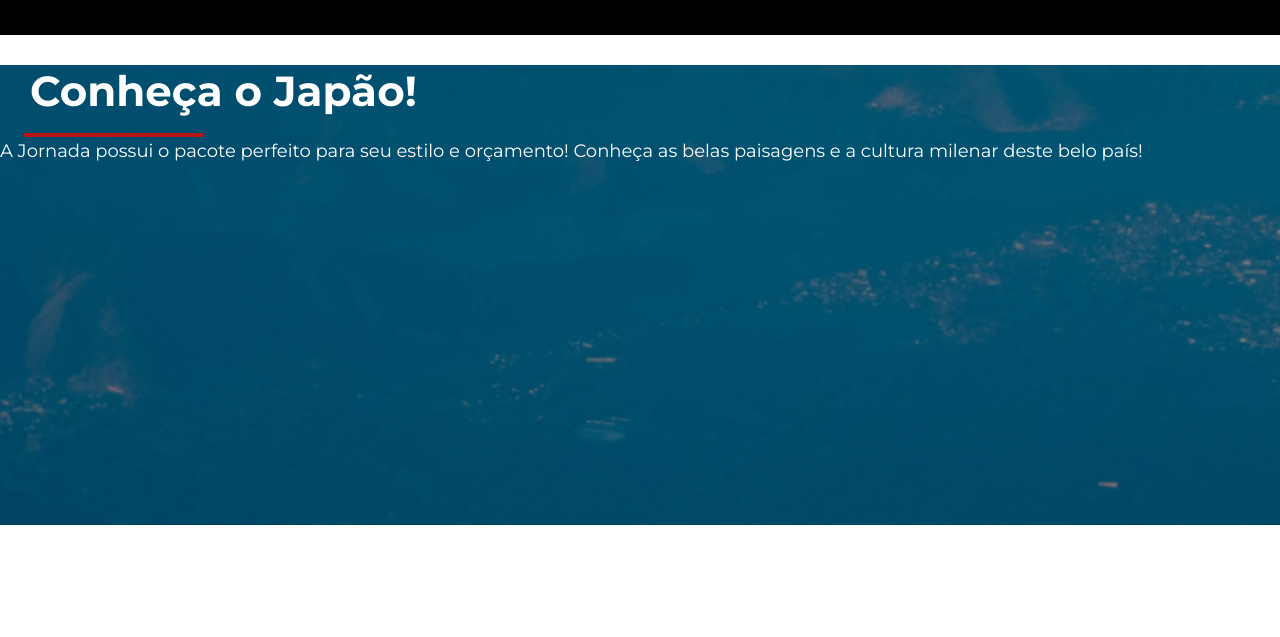
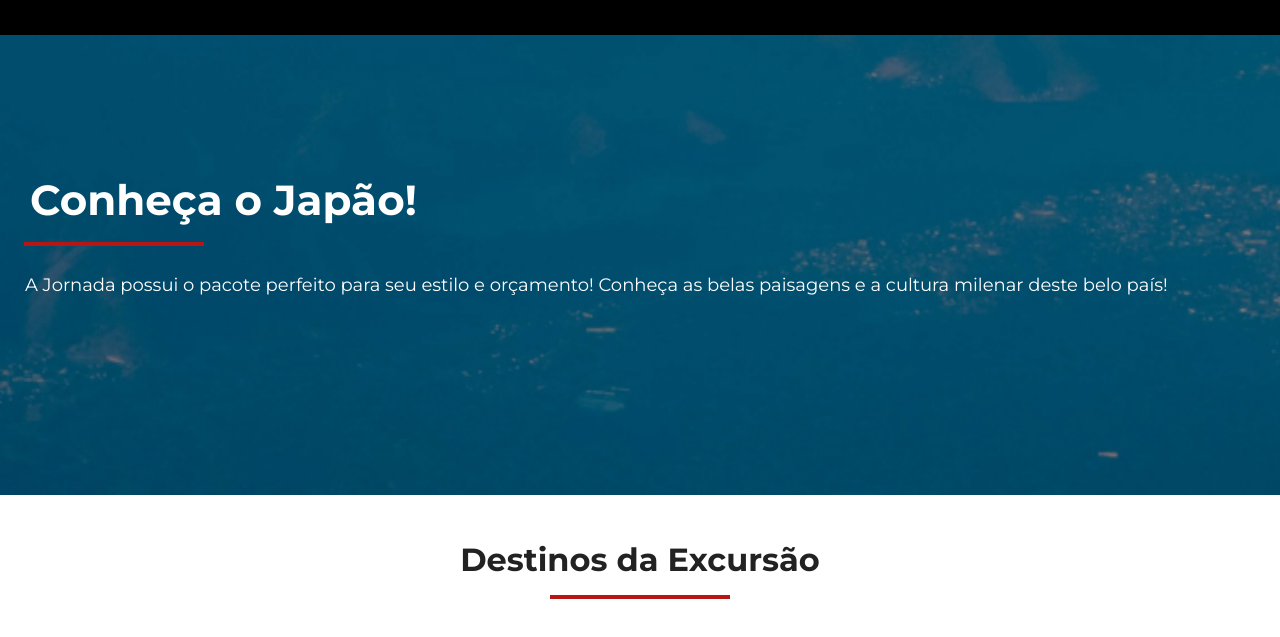
Before and after one commit to HenriqueHiideki/Jornada-Agencia-de-Viagens, a plain HTML site: page pacotes.html in a window 1280 px wide. Shown: the part 105-742 px from the top of the page. Drawn offline with Linux system fonts and the light colour scheme.

Commit message:
Finaliza o header e hero do menu pacotes de viagem

```diff
--- a/css/pacotes-viagem-header.css
+++ b/css/pacotes-viagem-header.css
@@ -4,6 +4,10 @@
     background-image: url(../img/fuji-mobile.jpg);
     background-repeat: no-repeat;
     background-size: cover;
+    display: flex;
+    flex-direction: column;
+    justify-content: center;
+    padding-bottom: 32px;
 }
 
 .package-text-hero{
@@ -11,11 +15,11 @@
     font-size: 18px;
     text-align: left;
     line-height: 1.6;
+    padding: 25px;
 }
 
 .package-title-hero{
     color: var(--text-secondary-color);
     font-size: 42px;
     margin-left: 30px;
-    margin-top: 30px;
 }
--- a/pacotes.html
+++ b/pacotes.html
@@ -45,7 +45,14 @@
                 milenar deste belo país!
             </p>
         </div>
+    </section>
 
+    <section>
+        <div class="section-title">
+            <h2>Destinos da Excursão</h2>
+            <hr>
+        </div>
+        <div></div>
     </section>
 </body>
 
```
